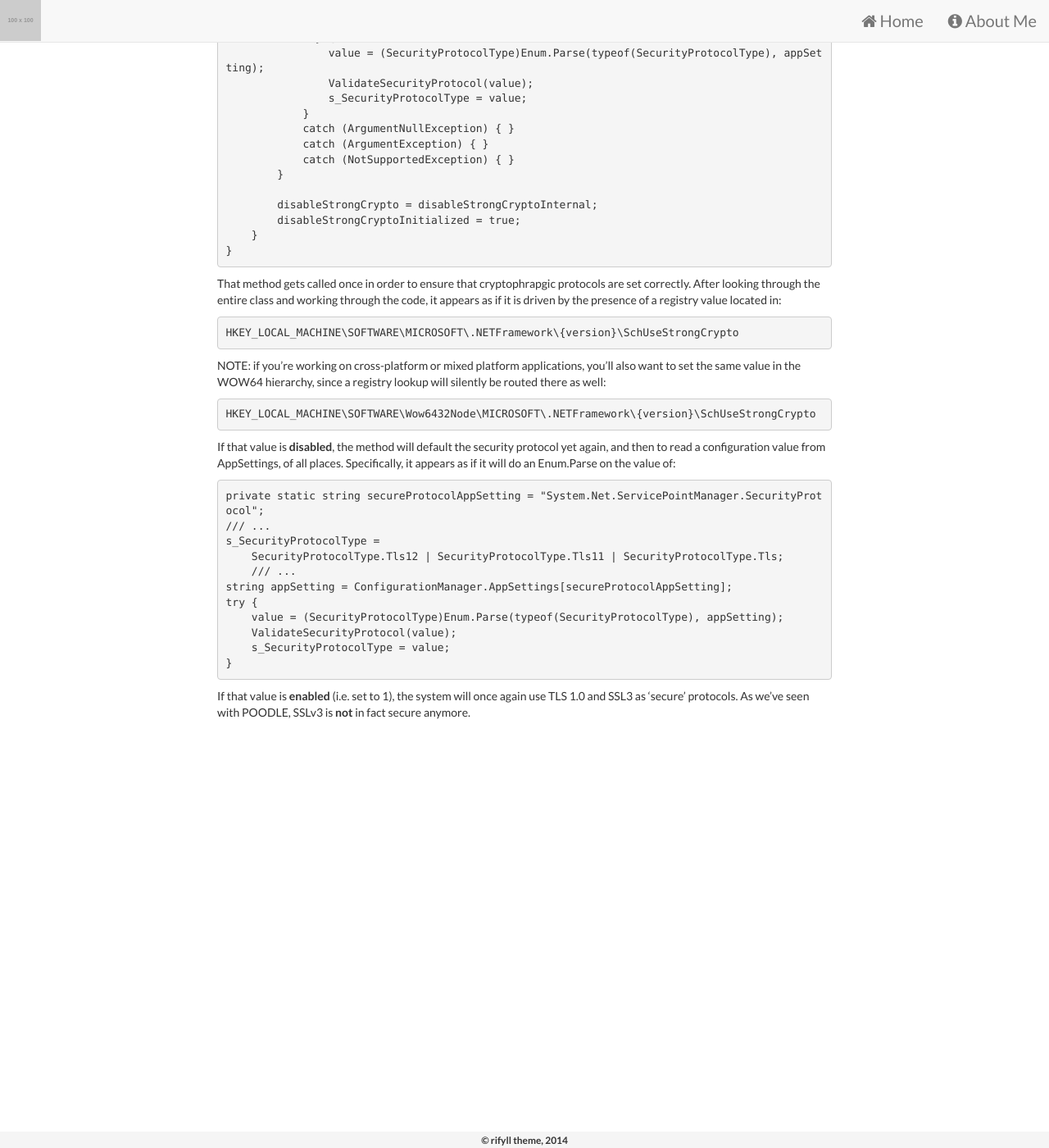
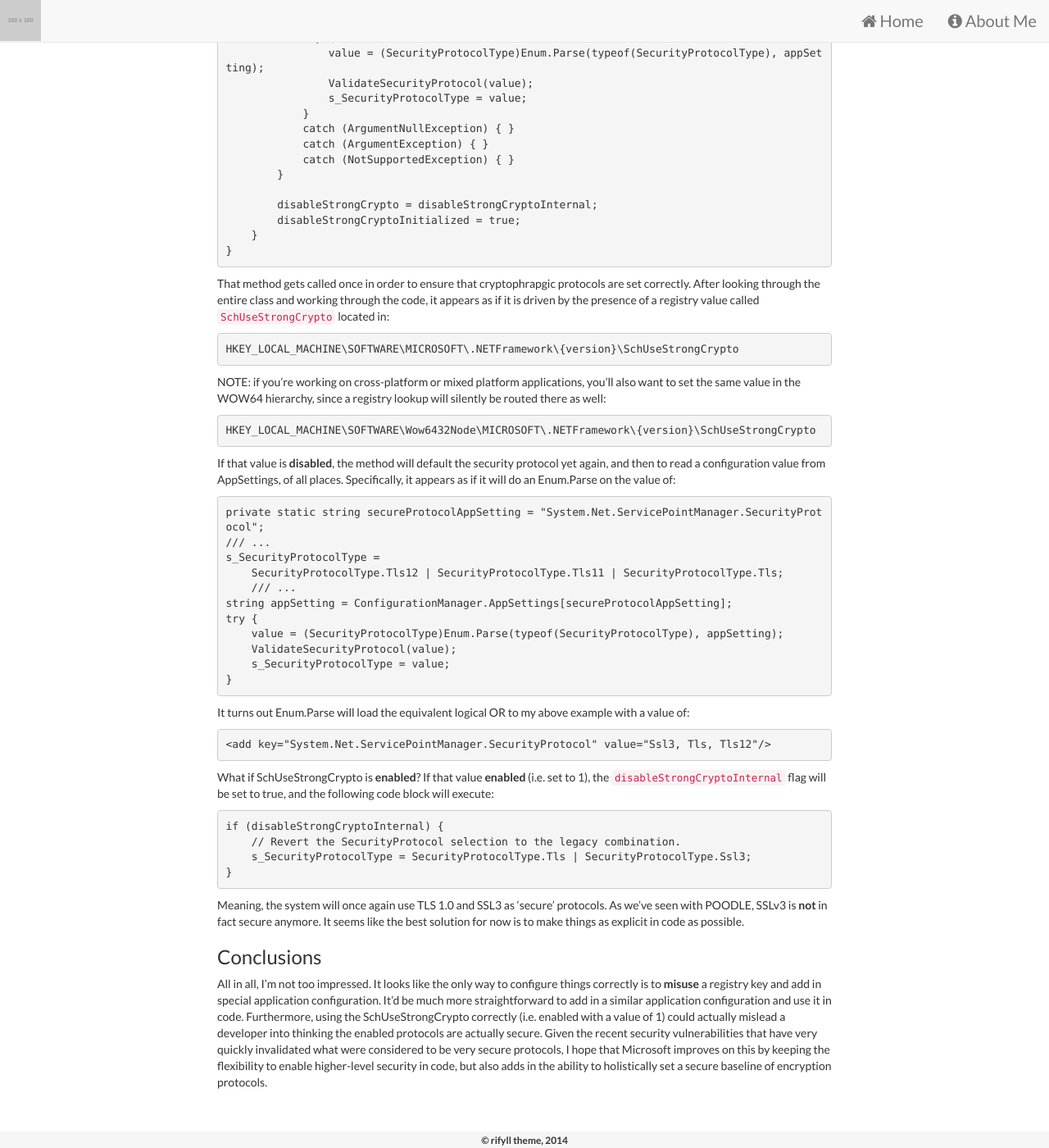
Before and after one commit to jmrgn/jmrgn.github.io, a Jekyll site: the page built from _posts/2015-06-03-diagnosing-a-generic-tls-error.md, in a window 1280 px wide and 1400 px high, scrolled down 4404 px. Shown: the whole window at 82% size. Built offline with Jekyll 4.4.1, drawn with Linux system fonts in a browser that asks for light colours; nearby versions of some CDN libraries; Markdown is read by kramdown in place of the engine named in the settings; before the commit the page ends 5353 px from its top, so only the background shows below that.

Commit message:
Pretty much finished up.

````diff
--- a/_posts/2015-06-03-diagnosing-a-generic-tls-error.md
+++ b/_posts/2015-06-03-diagnosing-a-generic-tls-error.md
@@ -193,7 +193,7 @@ private static void EnsureStrongCryptoSettingsInitialized() {
 }
 ```
 
-That method gets called once in order to ensure that cryptophrapgic protocols are set correctly. After looking through the entire class and working through the code, it appears as if it is driven by the presence of a registry value located in:
+That method gets called once in order to ensure that cryptophrapgic protocols are set correctly. After looking through the entire class and working through the code, it appears as if it is driven by the presence of a registry value called `SchUseStrongCrypto` located in:
 
 ```
 HKEY_LOCAL_MACHINE\SOFTWARE\MICROSOFT\.NETFramework\{version}\SchUseStrongCrypto
@@ -222,4 +222,23 @@ try {
 }
 ```
 
-If that value is **enabled** (i.e. set to 1), the system will once again use TLS 1.0 and SSL3 as 'secure' protocols. As we've seen with POODLE, SSLv3 is **not** in fact secure anymore.
+It turns out Enum.Parse will load the equivalent logical OR to my above example with a value of:
+```
+<add key="System.Net.ServicePointManager.SecurityProtocol" value="Ssl3, Tls, Tls12"/>
+```
+
+What if SchUseStrongCrypto is **enabled**? If that value **enabled** (i.e. set to 1), the `disableStrongCryptoInternal` flag will be set to true, and the following code block will execute:
+
+```CSharp
+if (disableStrongCryptoInternal) {
+    // Revert the SecurityProtocol selection to the legacy combination.
+    s_SecurityProtocolType = SecurityProtocolType.Tls | SecurityProtocolType.Ssl3;
+}
+```
+
+Meaning, the system will once again use TLS 1.0 and SSL3 as 'secure' protocols. As we've seen with POODLE, SSLv3 is **not** in fact secure anymore. It seems like the best solution for now is to make things as explicit in code as possible.
+
+
+### Conclusions
+
+All in all, I'm not too impressed. It looks like the only way to configure things correctly is to **misuse** a registry key and add in special application configuration. It'd be much more straightforward to add in a similar application configuration and use it in code. Furthermore, using the SchUseStrongCrypto correctly (i.e. enabled with a value of 1) could actually mislead a developer into thinking the enabled protocols are actually secure. Given the recent security vulnerabilities that have very quickly invalidated what were considered to be very secure protocols, I hope that Microsoft improves on this by keeping the flexibility to enable higher-level security in code, but also adds in the ability to holistically set a secure baseline of encryption protocols.
````
